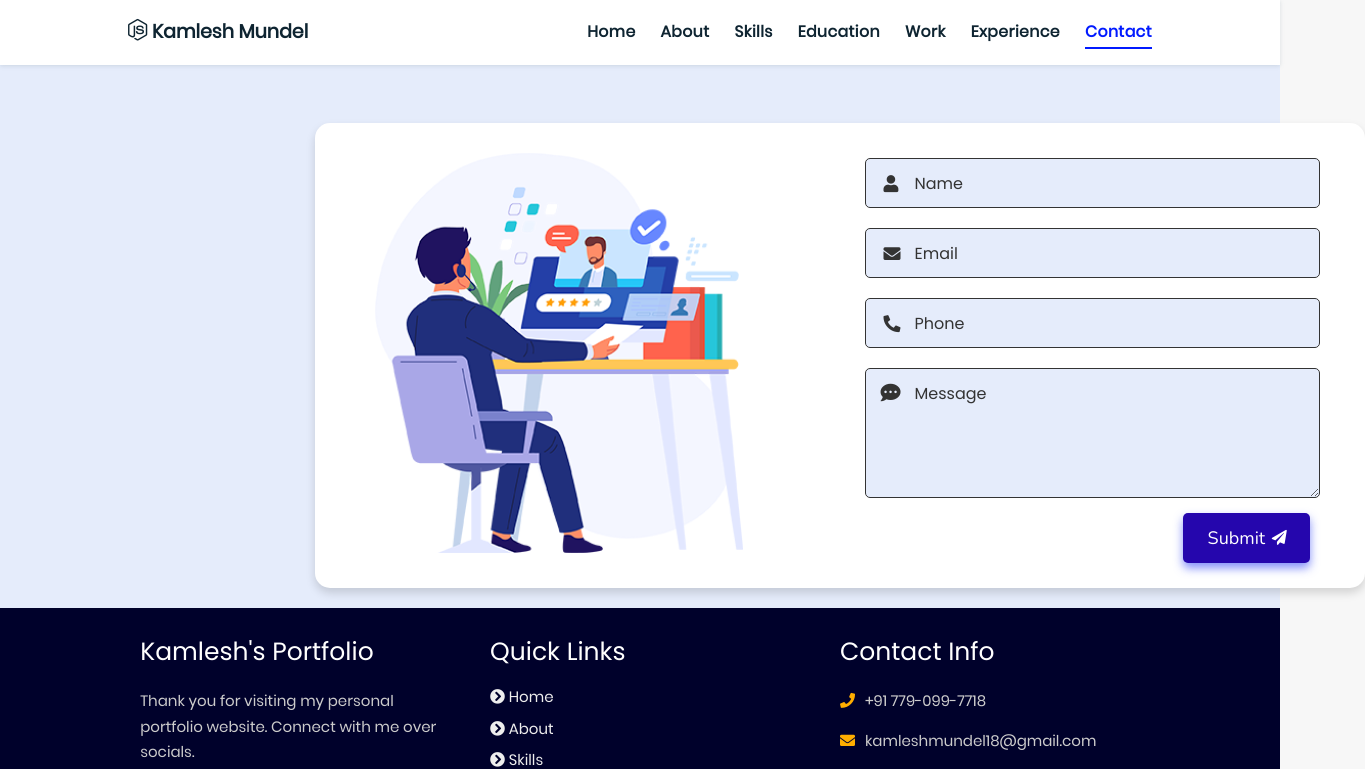
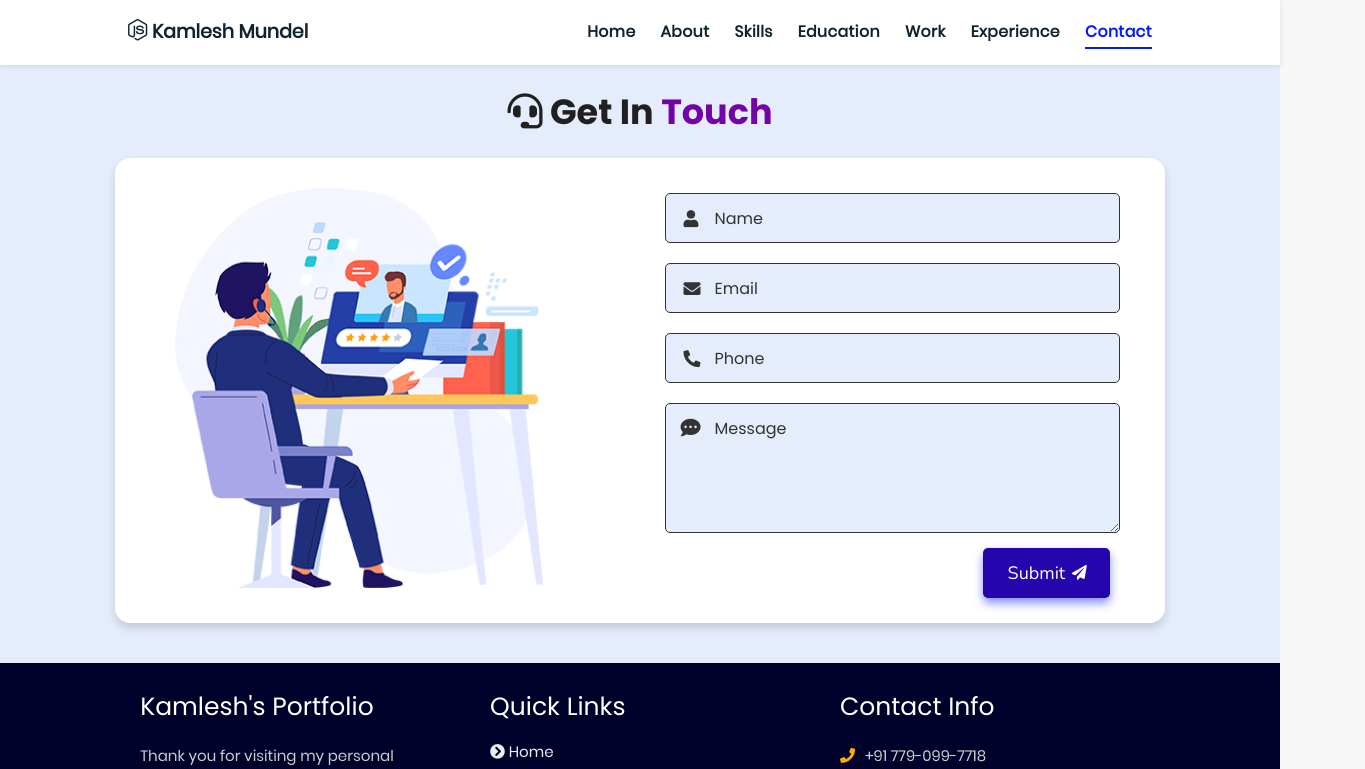
Before and after one commit to KamleshTechuz/zacrabo, a React (Create React App) app: page /contact in a window 1280 px wide. Shown: the top 769 px of the page, 1365 px wide, since content can reach past the window. Built offline with nearby package versions, Linux system fonts and the light colour scheme.

Commit message:
Contact css

```diff
--- a/src/assets/css/style.css
+++ b/src/assets/css/style.css
@@ -1011,14 +1011,15 @@ header .navbar ul li a:hover {
 /* contact section starts */
 .contact {
   background: #e5ecfb;
-  min-height: calc(100vh - 292px);
+  margin-top: 65px;
+  min-height: calc(100vh - 342px);
 }
 .contact .container {
   max-width: 1050px;
   width: 100%;
   background: #fff;
   border-radius: 1.5rem;
-  margin: 5rem 5rem 0 20rem;
+  margin: 2rem auto;
   box-shadow: 0 5px 10px rgba(0, 0, 0, 0.15);
 }
 .contact .container .content {
```
